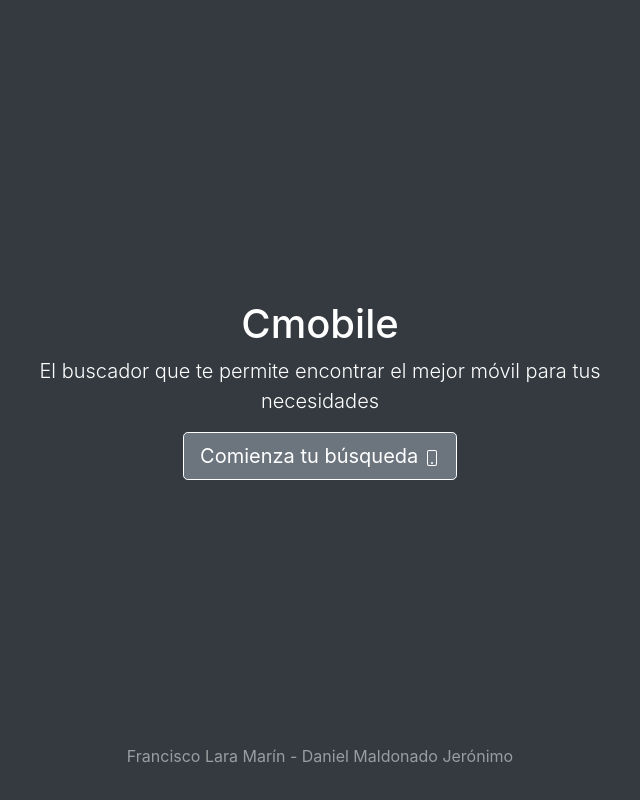
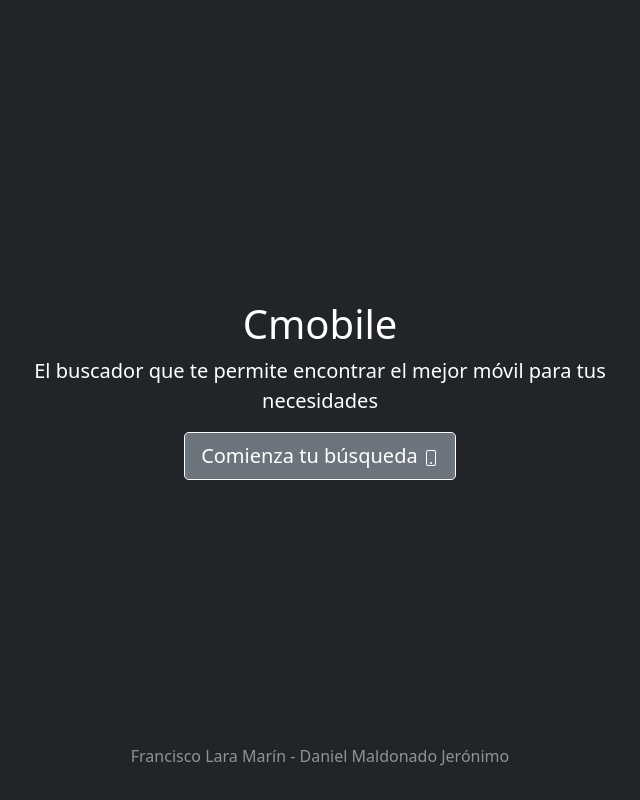
Before and after one commit to Cmobile-test/Cmobile-comparator, a Flask app: page / in a window 1280 px wide. Shown: the whole page, without its empty margins (320-960 px from the left). Run offline with Flask 2, Linux system fonts and the light colour scheme; some libraries are stand-ins or nearby versions.

Commit message:
Add files via upload

```diff
--- a/templates/busqueda.html
+++ b/templates/busqueda.html
@@ -5,8 +5,7 @@
     <meta http-equiv="X-UA-Compatible" content="IE=edge">
     <meta name="viewport" content="width=device-width, initial-scale=1.0">
     <title>Cmobile</title>
-    <link href="album.css" rel="stylesheet">
-    <link href="../../dist/css/bootstrap.min.css" rel="stylesheet">
+
     <link rel="canonical" href="https://getbootstrap.com/docs/4.0/examples/album/">
     <link href="https://cdn.jsdelivr.net/npm/bootstrap@5.0.2/dist/css/bootstrap.min.css" rel="stylesheet" integrity="sha384-EVSTQN3/azprG1Anm3QDgpJLIm9Nao0Yz1ztcQTwFspd3yD65VohhpuuCOmLASjC" crossorigin="anonymous">
 </head>
--- a/templates/comparador.html
+++ b/templates/comparador.html
@@ -5,8 +5,7 @@
     <meta http-equiv="X-UA-Compatible" content="IE=edge">
     <meta name="viewport" content="width=device-width, initial-scale=1.0">
     <title>Cmobile</title>
-    <link href="album.css" rel="stylesheet">
-    <link href="../../dist/css/bootstrap.min.css" rel="stylesheet">
+
     <link rel="canonical" href="https://getbootstrap.com/docs/4.0/examples/album/">
     <link href="https://cdn.jsdelivr.net/npm/bootstrap@5.0.2/dist/css/bootstrap.min.css" rel="stylesheet" integrity="sha384-EVSTQN3/azprG1Anm3QDgpJLIm9Nao0Yz1ztcQTwFspd3yD65VohhpuuCOmLASjC" crossorigin="anonymous">
 </head>
--- a/templates/index.html
+++ b/templates/index.html
@@ -6,22 +6,9 @@
         <title>Cmobile</title>
 
         <link rel="canonical" href="https://getbootstrap.com/docs/5.0/examples/cover/">
-        <link href="album.css" rel="stylesheet">
-    <link href="../../dist/css/bootstrap.min.css" rel="stylesheet">
     <link rel="canonical" href="https://getbootstrap.com/docs/4.0/examples/album/">
     <link href="https://cdn.jsdelivr.net/npm/bootstrap@5.0.2/dist/css/bootstrap.min.css" rel="stylesheet" integrity="sha384-EVSTQN3/azprG1Anm3QDgpJLIm9Nao0Yz1ztcQTwFspd3yD65VohhpuuCOmLASjC" crossorigin="anonymous">
 
-
-        <!-- Bootstrap core CSS -->
-    <link href="/docs/5.0/dist/css/bootstrap.min.css" rel="stylesheet" integrity="sha384-EVSTQN3/azprG1Anm3QDgpJLIm9Nao0Yz1ztcQTwFspd3yD65VohhpuuCOmLASjC" crossorigin="anonymous">
-
-        <!-- Favicons -->
-    <link rel="apple-touch-icon" href="/docs/5.0/assets/img/favicons/apple-touch-icon.png" sizes="180x180">
-    <link rel="icon" href="/docs/5.0/assets/img/favicons/favicon-32x32.png" sizes="32x32" type="image/png">
-    <link rel="icon" href="/docs/5.0/assets/img/favicons/favicon-16x16.png" sizes="16x16" type="image/png">
-    <link rel="manifest" href="/docs/5.0/assets/img/favicons/manifest.json">
-    <link rel="mask-icon" href="/docs/5.0/assets/img/favicons/safari-pinned-tab.svg" color="#7952b3">
-    <link rel="icon" href="/docs/5.0/assets/img/favicons/favicon.ico">
     <meta name="theme-color" content="#7952b3">
 
 
@@ -40,16 +27,7 @@
             }
           }
         </style>
-
-
-        <!-- Custom styles for this template -->
-        <link href="cover.css" rel="stylesheet">
-      <style></style></head>
-
-
-
-
-
+    </head>
 
 <body class="d-flex h-100 text-center text-white bg-dark">
 
--- a/templates/mapa.html
+++ b/templates/mapa.html
@@ -1,10 +1,8 @@
 <!DOCTYPE html>
 <html>
   <head>
-    <title>Add Map</title>
+    <title>Mapa</title>
 
-    <link href="album.css" rel="stylesheet">
-        <link href="../../dist/css/bootstrap.min.css" rel="stylesheet">
         <link rel="canonical" href="https://getbootstrap.com/docs/4.0/examples/album/">
         <link href="https://cdn.jsdelivr.net/npm/bootstrap@5.0.2/dist/css/bootstrap.min.css" rel="stylesheet" integrity="sha384-EVSTQN3/azprG1Anm3QDgpJLIm9Nao0Yz1ztcQTwFspd3yD65VohhpuuCOmLASjC" crossorigin="anonymous">
 
```
